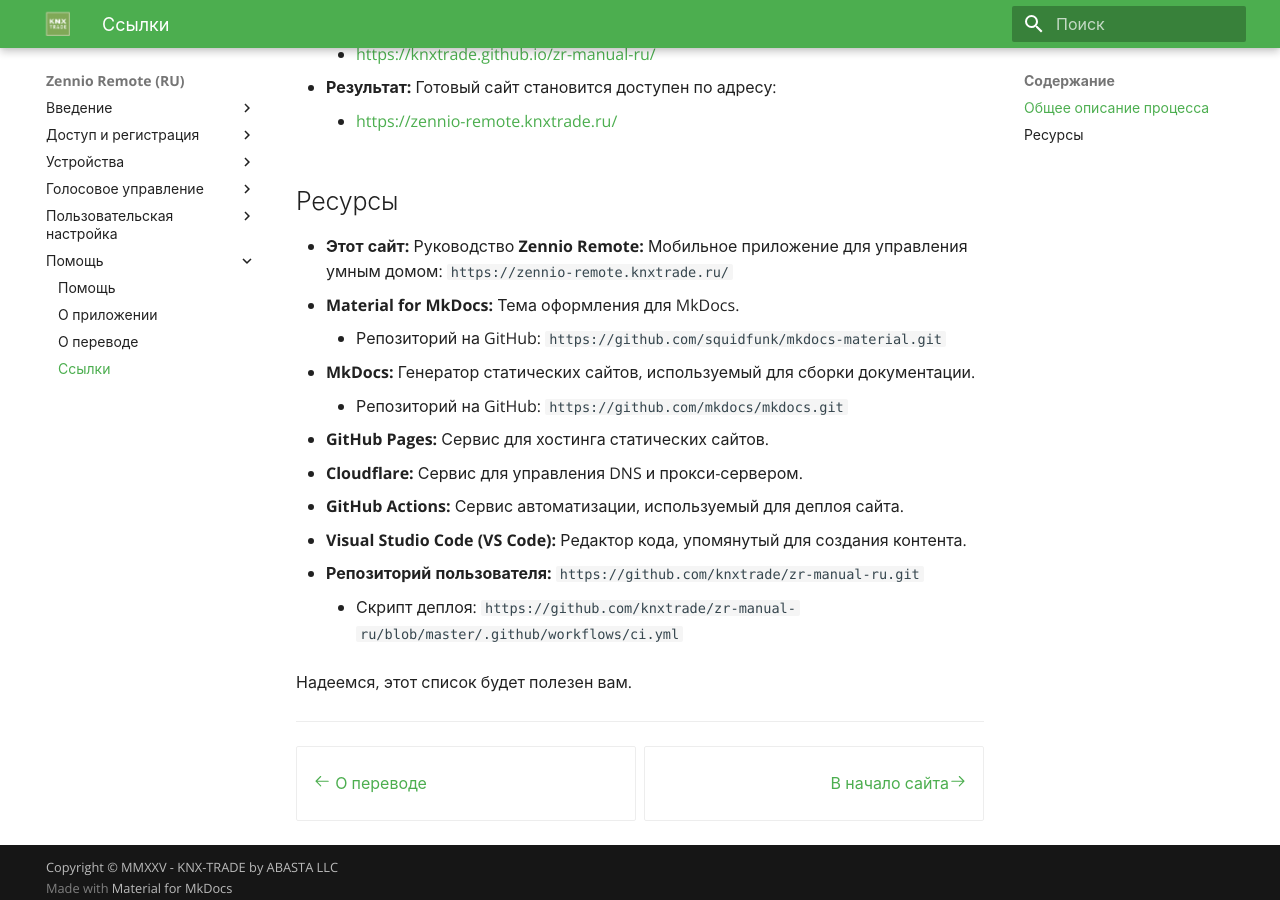
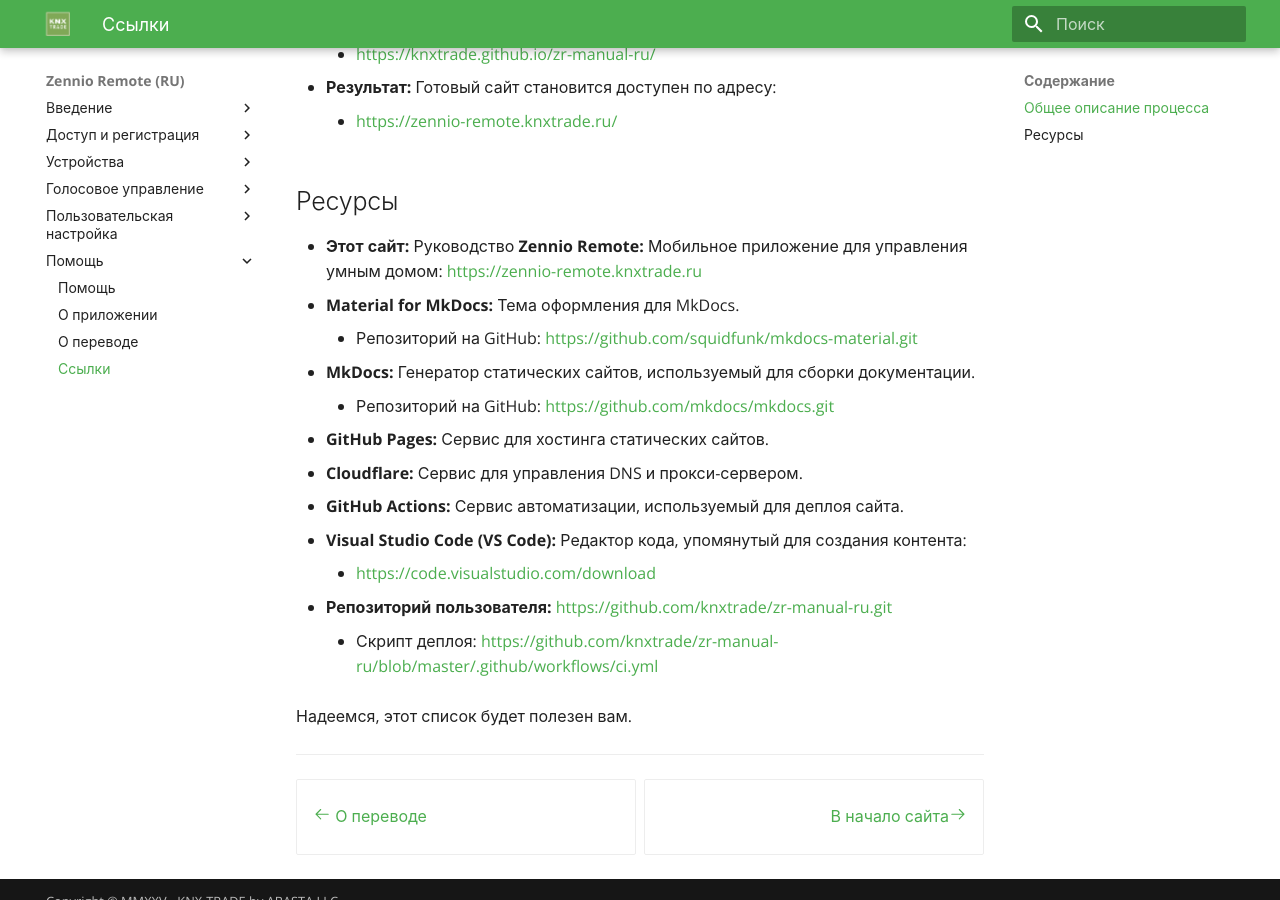
Before and after one commit to knxtrade/zr-manual-ru, an MkDocs documentation site: the page built from docs/help/links.md, in a window 1280 px wide and 900 px high, scrolled down 816 px. Built offline with MkDocs 1.6.1 and Material for MkDocs 9.7.7, drawn with Linux system fonts in a browser that asks for light colours; some web fonts are replaced; some of the changed lines change nothing that is shown.

Commit message:
(редакция) ссылки

```diff
--- a/docs/help/links.md
+++ b/docs/help/links.md
@@ -30,17 +30,18 @@
 
 ## Ресурсы
 
-- **Этот сайт:** Руководство **Zennio Remote:** Мобильное приложение для управления умным домом: `https://zennio-remote.knxtrade.ru/`
+- **Этот сайт:** Руководство **Zennio Remote:** Мобильное приложение для управления умным домом: [https://zennio-remote.knxtrade.ru](https://zennio-remote.knxtrade.ru)
 - **Material for MkDocs:** Тема оформления для MkDocs.
-    - Репозиторий на GitHub: `https://github.com/squidfunk/mkdocs-material.git`
+    - Репозиторий на GitHub: [https://github.com/squidfunk/mkdocs-material.git](https://github.com/squidfunk/mkdocs-material.git)
 - **MkDocs:** Генератор статических сайтов, используемый для сборки документации.
-    - Репозиторий на GitHub: `https://github.com/mkdocs/mkdocs.git`
+    - Репозиторий на GitHub: [https://github.com/mkdocs/mkdocs.git](https://github.com/mkdocs/mkdocs.git)
 - **GitHub Pages:** Сервис для хостинга статических сайтов.
 - **Cloudflare:** Сервис для управления DNS и прокси-сервером.
 - **GitHub Actions:** Сервис автоматизации, используемый для деплоя сайта.
-- **Visual Studio Code (VS Code):** Редактор кода, упомянутый для создания контента.
-- **Репозиторий пользователя:** `https://github.com/knxtrade/zr-manual-ru.git`
-    - Скрипт деплоя: `https://github.com/knxtrade/zr-manual-ru/blob/master/.github/workflows/ci.yml`
+- **Visual Studio Code (VS Code):** Редактор кода, упомянутый для создания контента:
+    - [https://code.visualstudio.com/download](https://code.visualstudio.com/download)
+- **Репозиторий пользователя:** [https://github.com/knxtrade/zr-manual-ru.git](https://github.com/knxtrade/zr-manual-ru.git)
+    - Скрипт деплоя: [https://github.com/knxtrade/zr-manual-ru/blob/master/.github/workflows/ci.yml](https://github.com/knxtrade/zr-manual-ru/blob/master/.github/workflows/ci.yml)
 
 Надеемся, этот список будет полезен вам.
 
```
